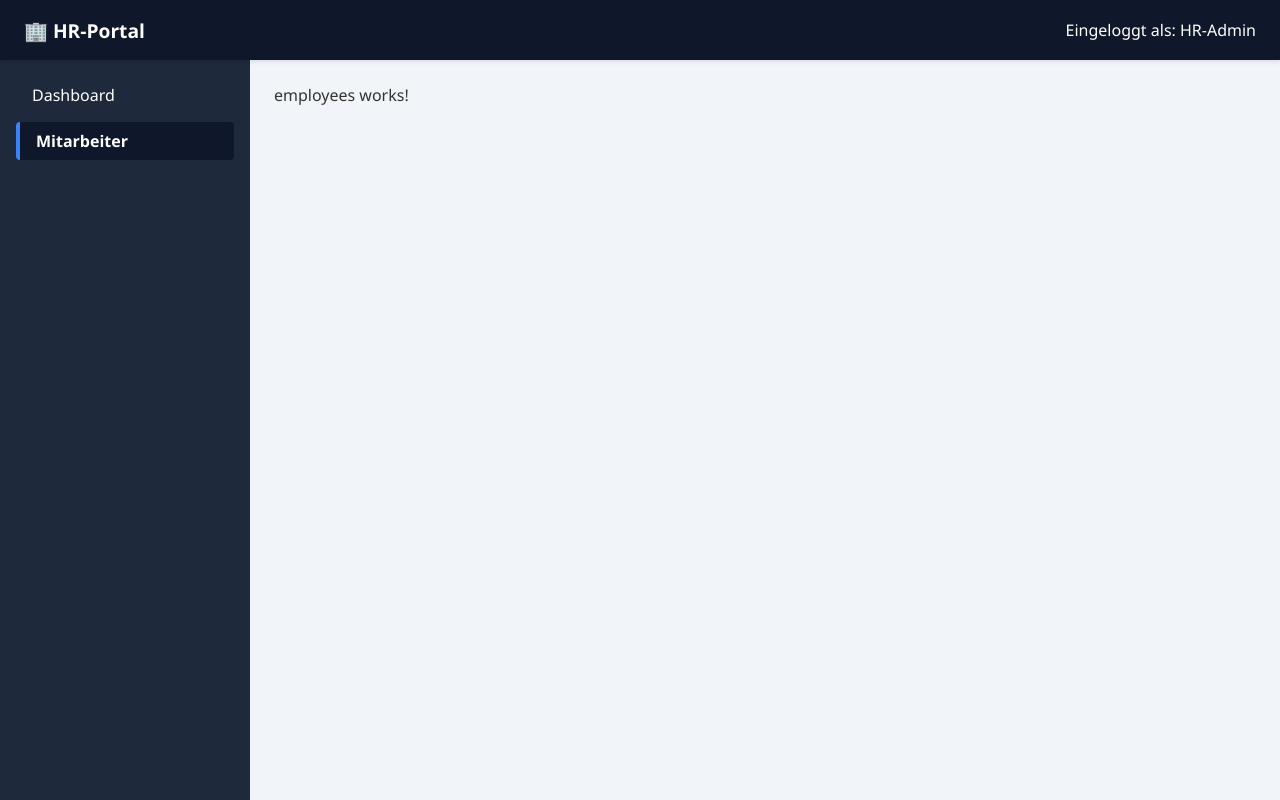
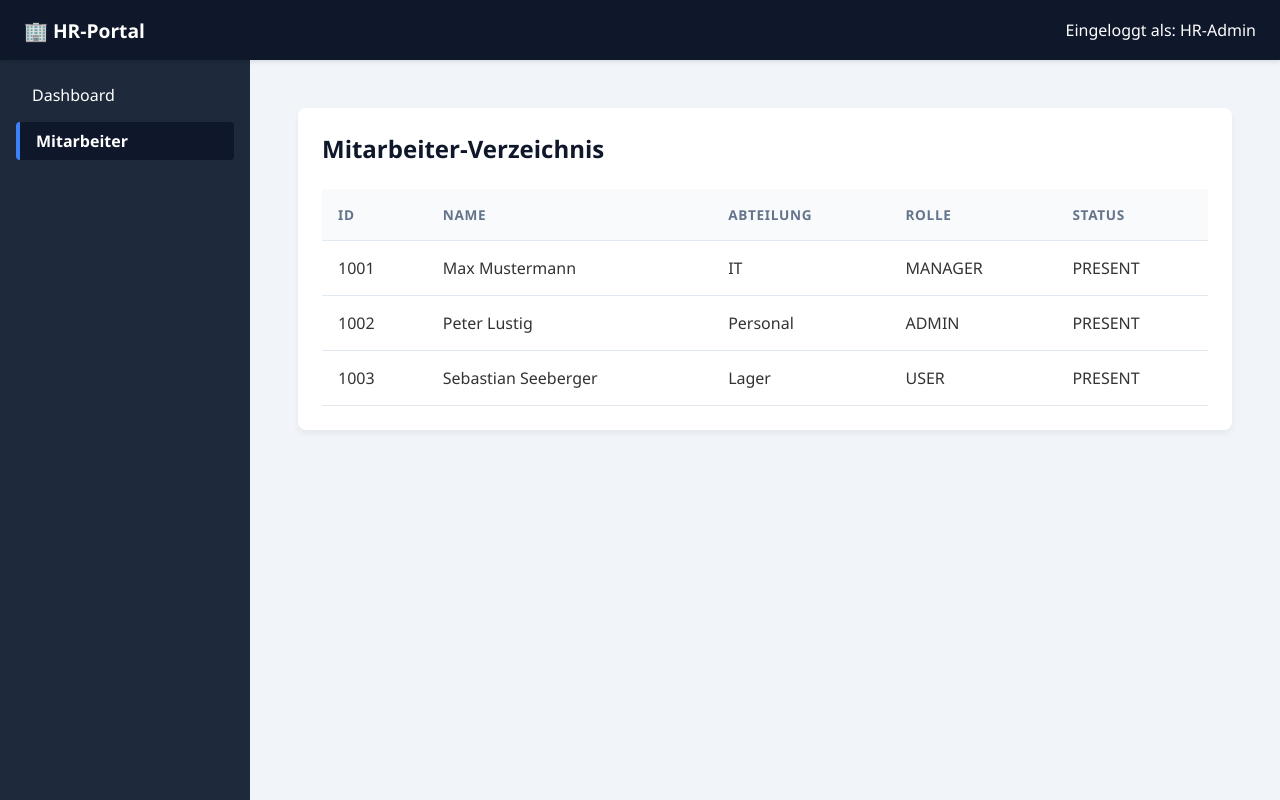
Before and after one commit to Matthias146/HR-Portal, an Angular app: page /employees in a window 1280 px wide. Built offline with nearby package versions, Linux system fonts and the light colour scheme.

Commit message:
feat(employees): implement modern control flow table and enterprise data grid styling

```diff
--- a/src/app/features/employees/employees.html
+++ b/src/app/features/employees/employees.html
@@ -1 +1,33 @@
-<p>employees works!</p>
+<div class="employees-container">
+  <h2>Mitarbeiter-Verzeichnis</h2>
+
+  <table class="enterprise-table">
+    <thead>
+      <tr>
+        <th>ID</th>
+        <th>Name</th>
+        <th>Abteilung</th>
+        <th>Rolle</th>
+        <th>Status</th>
+      </tr>
+    </thead>
+
+    <tbody>
+      @for (employee of employeeList(); track employee.id) {
+        <tr>
+          <td>{{ employee.id }}</td>
+
+          <td>{{ employee.firstName }} {{ employee.lastName }}</td>
+
+          <td>{{ employee.department }}</td>
+          <td>{{ employee.role }}</td>
+          <td>{{ employee.status }}</td>
+        </tr>
+      } @empty {
+        <tr>
+          <td colspan="5">Keine Mitarbeiter gefunden.</td>
+        </tr>
+      }
+    </tbody>
+  </table>
+</div>
--- a/src/app/features/employees/employees.scss
+++ b/src/app/features/employees/employees.scss
@@ -0,0 +1,44 @@
+.employees-container {
+  padding: var(--spacing-lg);
+  background-color: #ffffff;
+  border-radius: 8px;
+  box-shadow: 0 4px 6px rgba(0, 0, 0, 0.05);
+  margin: var(--spacing-lg);
+
+  h2 {
+    color: var(--primary-color);
+    margin-bottom: var(--spacing-lg);
+  }
+}
+
+.enterprise-table {
+  width: 100%;
+  border-collapse: collapse;
+  text-align: left;
+
+  th,
+  td {
+    padding: var(--spacing-md);
+    border-bottom: 1px solid #e2e8f0;
+  }
+
+  th {
+    background-color: #f8fafc;
+    color: #64748b;
+    font-weight: 600;
+    text-transform: uppercase;
+    font-size: 0.85rem;
+    letter-spacing: 0.05em;
+  }
+
+  tbody {
+    tr {
+      transition: background-color 0.2s ease;
+
+      &:hover {
+        background-color: #f1f5f9;
+        cursor: pointer;
+      }
+    }
+  }
+}
--- a/src/app/features/employees/employees.ts
+++ b/src/app/features/employees/employees.ts
@@ -1,4 +1,5 @@
-import { Component } from '@angular/core';
+import { Component, signal } from '@angular/core';
+import { Employee } from './employee.model';
 
 @Component({
   selector: 'app-employees',
@@ -7,5 +8,30 @@ import { Component } from '@angular/core';
   styleUrl: './employees.scss',
 })
 export class Employees {
-
+  employeeList = signal<Employee[]>([
+    {
+      id: 1001,
+      firstName: 'Max',
+      lastName: 'Mustermann',
+      department: 'IT',
+      role: 'MANAGER',
+      status: 'PRESENT',
+    },
+    {
+      id: 1002,
+      firstName: 'Peter',
+      lastName: 'Lustig',
+      department: 'Personal',
+      role: 'ADMIN',
+      status: 'PRESENT',
+    },
+    {
+      id: 1003,
+      firstName: 'Sebastian',
+      lastName: 'Seeberger',
+      department: 'Lager',
+      role: 'USER',
+      status: 'PRESENT',
+    },
+  ]);
 }
```
